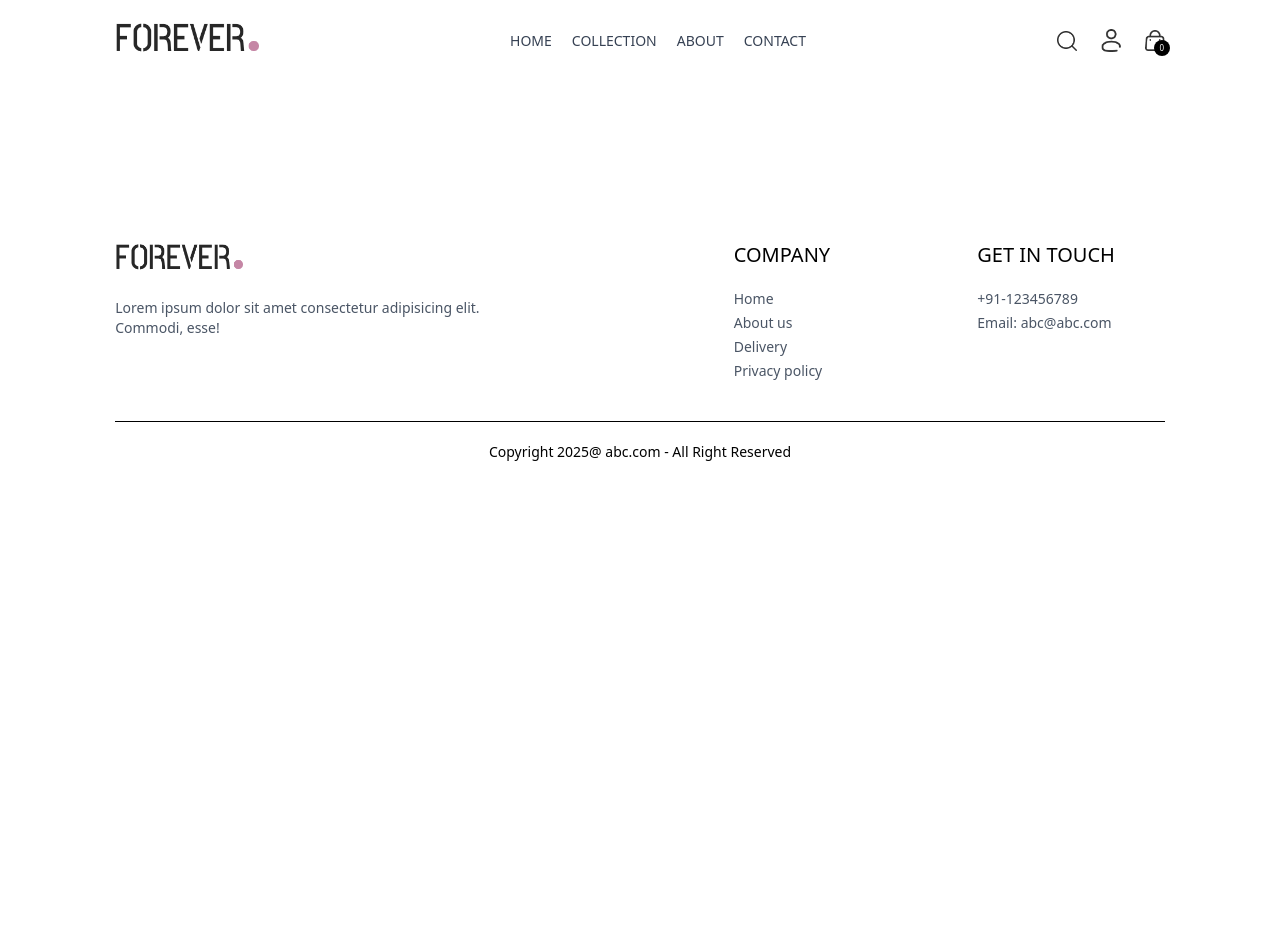
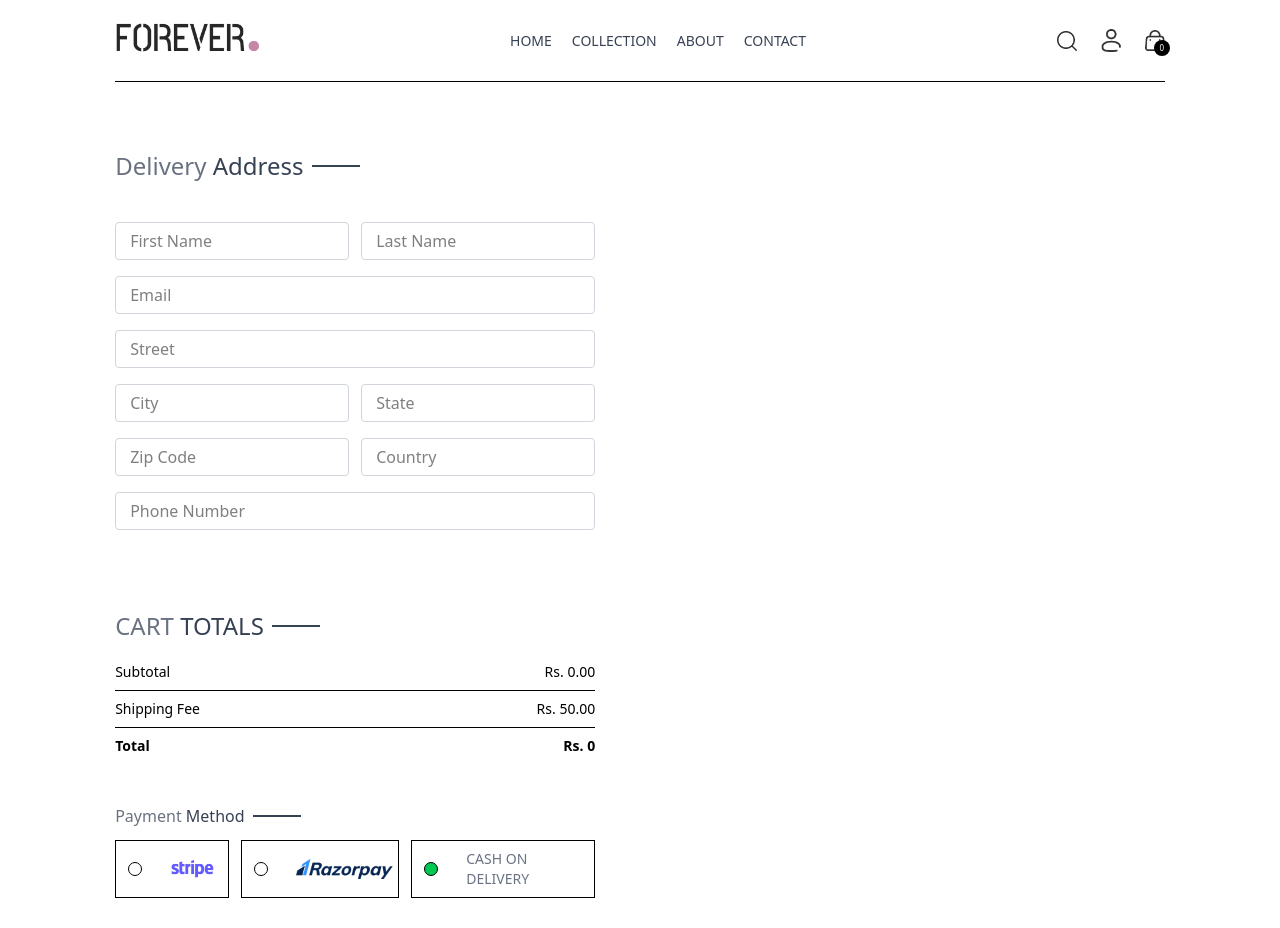
Before and after one commit to Sukhmeet-0/Lueur, a React (Vite) app in the folder frontend/: page /place-order in a window 1280 px wide. Shown: the top 928 px of the page. Before the commit the page ends 800 px from the top, so only its background shows below. Built offline with nearby package versions, Linux system fonts and the light colour scheme.

Commit message:
adding place order page

```diff
--- a/frontend/src/components/cartTotal.jsx
+++ b/frontend/src/components/CartTotal.jsx
@@ -3,7 +3,7 @@
 import { useContext } from 'react';
 import { ShopContext } from '../context/ShopContext';
 
-const cartTotal = () => {
+const CartTotal = () => {
     const {currency , delivery_fee, getCartAmount} = useContext(ShopContext);
   return (
     <div className='w-full'>
@@ -30,4 +30,4 @@
   )
 }
 
-export default cartTotal
+export default CartTotal
--- a/frontend/src/pages/Cart.jsx
+++ b/frontend/src/pages/Cart.jsx
@@ -2,7 +2,7 @@
 import { ShopContext } from '../context/ShopContext'
 import Title from '../components/Title';
 import { assets } from '../assets/frontend_assets/assets';
-import CartTotal from '../components/cartTotal';
+import CartTotal from '../components/CartTotal';
 
 const Cart = () => {
 
--- a/frontend/src/pages/PlaceOrder.jsx
+++ b/frontend/src/pages/PlaceOrder.jsx
@@ -1,9 +1,65 @@
-import React from 'react'
+import React, { useState, useContext } from 'react'
+import Title from '../components/Title'
+import CartTotal from '../components/CartTotal'
+import { assets } from '../assets/frontend_assets/assets';
+import { ShopContext } from '../context/ShopContext';
 
 const PlaceOrder = () => {
+  const [method,setMethod] = useState('cod');
+  const {navigate} = useContext(ShopContext);
   return (
-    <div>
+    <div className='flex flex-col sm:flex-row justify-between gap-4 pt-5 sm:pt-14 min-h-[80vh] border-t'>
+      <div className='flex flex-col gap-4 w-full sm:max-w-[480px]'>
+        {/* ----------------left side--------------- */}
+        <div className='flex flex-col gap-4 w-full sm:max-w-[480px]'>
+          <div className='text-xl sm:text-2xl my-3'>
+            <Title text1={'Delivery'} text2={'Address'} />
+          </div>
+          <div className='flex gap-3'>
+            <input className='border border-gray-300 rounded py-1.5 px-3.5 w-full' type="text" placeholder='First Name' />
+            <input className='border border-gray-300 rounded py-1.5 px-3.5 w-full' type="text" placeholder='Last Name' />
+          </div>
+          <input type="email" className='border border-gray-300 rounded py-1.5 px-3.5 w-full' placeholder='Email' />
+          <input type="text" className='border border-gray-300 rounded py-1.5 px-3.5 w-full' placeholder='Street' />
+          <div className='flex gap-3'>
+            <input className='border border-gray-300 rounded py-1.5 px-3.5 w-full' type="text" placeholder='City' />
+            <input className='border border-gray-300 rounded py-1.5 px-3.5 w-full' type="text" placeholder='State' />
 
+          </div>
+          <div className='flex gap-3'>
+            <input className='border border-gray-300 rounded py-1.5 px-3.5 w-full' type="text" placeholder='Zip Code' />
+            <input className='border border-gray-300 rounded py-1.5 px-3.5 w-full' type="text" placeholder='Country' />
+          </div>
+          <input type="number" className='border border-gray-300 rounded py-1.5 px-3.5 w-full' placeholder='Phone Number' />
+        </div>
+        {/* ----------------right side--------------- */}
+        <div className='mt-8'>
+          <div className='mt-8 min-w-80'>
+            <CartTotal/>
+          </div>
+          <div className='mt-12'>
+            <Title text1={'Payment'} text2={'Method'} />
+            {/* payment method selection */}
+            <div className='flex gap-3 flex-col lg:flex-row'>
+              <div onClick={()=>setMethod('stripe')} className='flex items-center gap-3 border p-2 px-3 cursor-pointer'>
+                <p className={`min-w-3.5 h-3.5 border rounded-full ${method === 'stripe'?'bg-green-500':''}`}></p>
+                <img className='h-5 mx-4' src={assets.stripe_logo}/>
+              </div>
+              <div onClick={()=>setMethod('razorpay')} className='flex items-center gap-3 border p-2 px-3 cursor-pointer'>
+                <p className={`min-w-3.5 h-3.5 border rounded-full ${method === 'razorpay'?'bg-green-500':''}`}></p>
+                <img className='h-5 mx-4' src={assets.razorpay_logo}/>
+              </div>
+              <div onClick={()=>setMethod('cod')} className='flex items-center gap-3 border p-2 px-3 cursor-pointer'>
+                <p className={`min-w-3.5 h-3.5 border rounded-full ${method === 'cod'?'bg-green-500':''}`}></p>
+                <p className='text-gray-500 text-sm font-medium mx-4'>CASH ON DELIVERY</p>
+              </div>
+            </div>
+            <div className='w-full text-end mt-8'>
+              <button onClick={()=>navigate('/orders')} className='bg-black text-white px-16 py-3 text-sm'>PLACE ORDER</button>
+            </div>
+          </div>
+        </div>
+      </div>
     </div>
   )
 }
```
